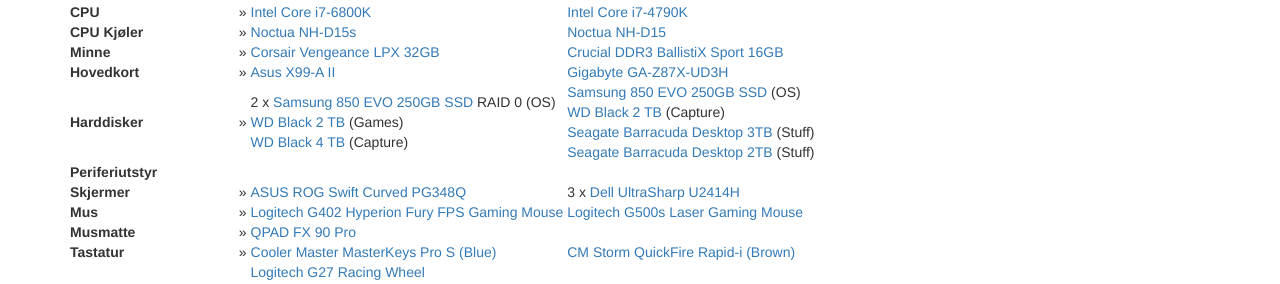
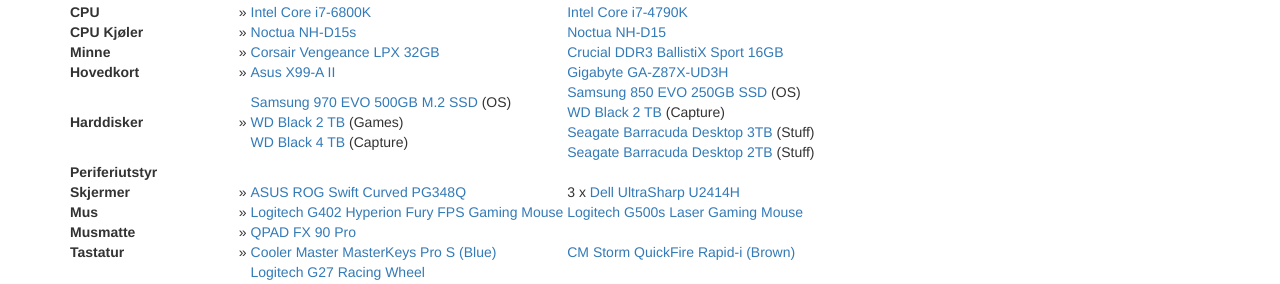
Before and after one commit to sakarias/sakarias.net, a Jekyll site: the page built from utstyr.html, in a window 1280 px wide. Shown: the part 190-474 px from the top of the page. Built offline with Jekyll 4.4.1, drawn with Linux system fonts in a browser that asks for light colours; nearby versions of some CDN libraries; Markdown is read by kramdown in place of the engine named in the settings.

Commit message:
Update utstyr.html
Updated samsung url

```diff
--- a/utstyr.html
+++ b/utstyr.html
@@ -71,7 +71,7 @@ title: Utstyr
         <th>Harddisker</th>
         <td>&nbsp;»&nbsp;</td>
         <td>
-            2 x <a href="http://www.samsung.com/global/business/semiconductor/minisite/SSD/global/html/ssd850evo/overview.html">Samsung 850 EVO 250GB SSD</a> RAID 0 (OS)<br />
+            <a href="https://www.samsung.com/us/computing/memory-storage/solid-state-drives/ssd-970-evo-nvme-m2-500gb-mz-v7e500bw/">Samsung 970 EVO 500GB M.2 SSD</a> (OS)<br />
             <a href="http://www.wdc.com/en/products/products.aspx?id=760">WD Black 2 TB</a> (Games) <br />
             <a href="http://www.wdc.com/en/products/products.aspx?id=760">WD Black 4 TB</a> (Capture)
         </td>
```
